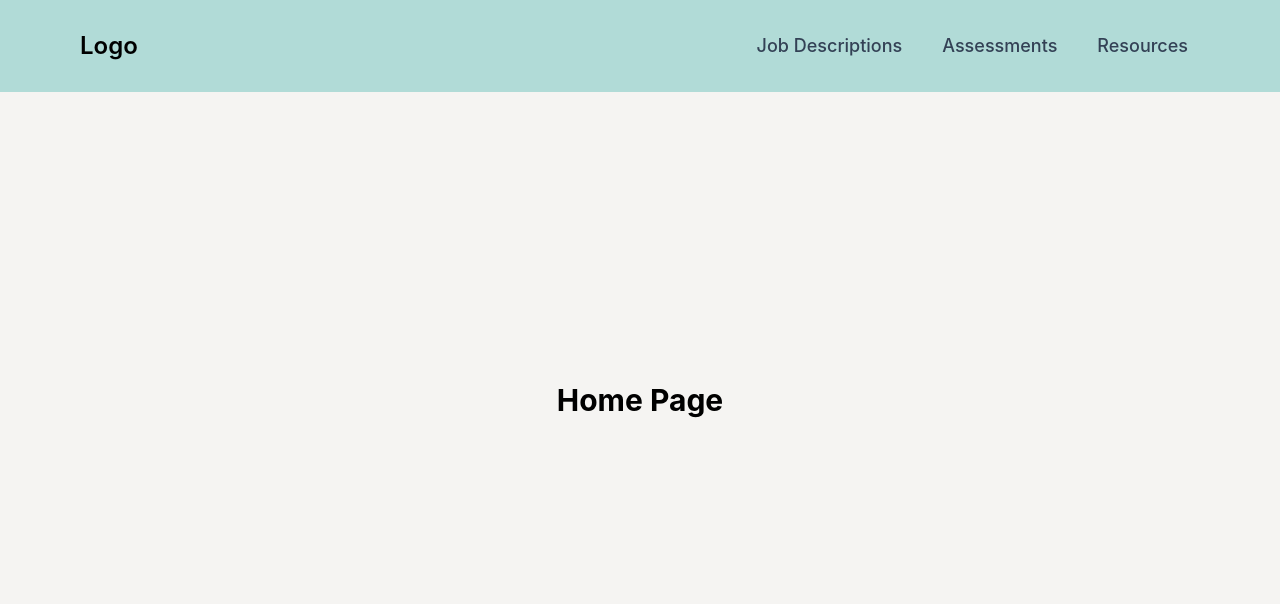
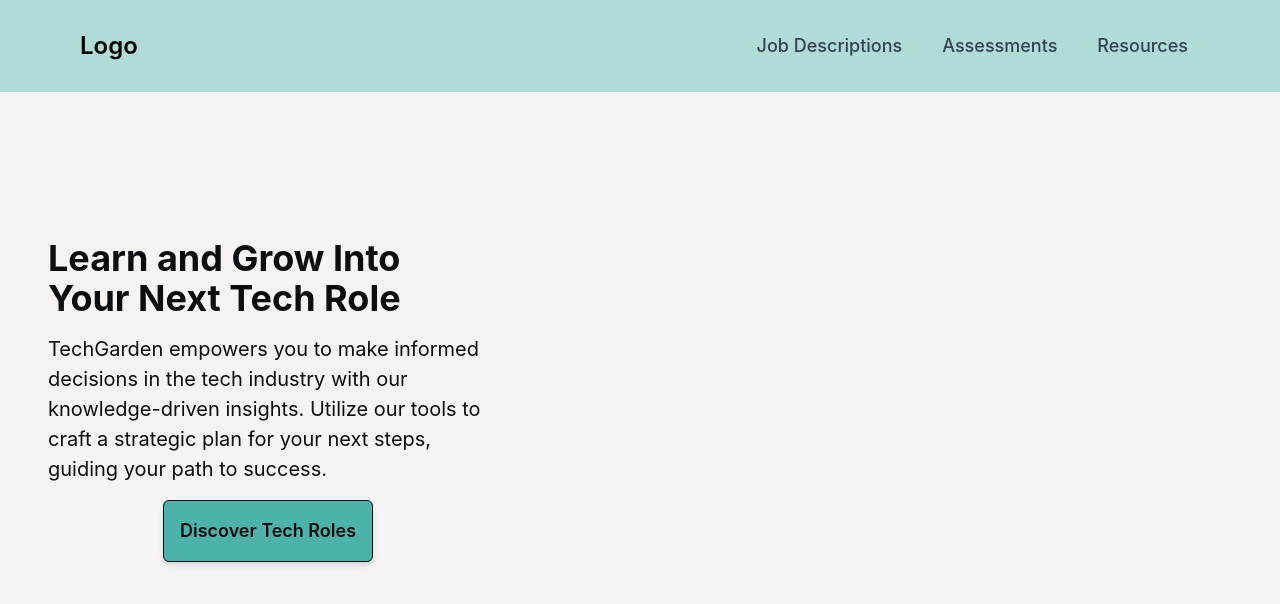
Before and after one commit to cherryontech/TechGarden, a React (Create React App) app: page / in a window 1280 px wide. Shown: the top 604 px of the page. Built offline with nearby package versions, Linux system fonts and the light colour scheme; the HTML template or start-up script is replaced by a standard one.

Commit message:
colors, text, and button added to homepage flex

```diff
--- a/src/pages/Home.js
+++ b/src/pages/Home.js
@@ -1,7 +1,27 @@
+// import homeDeskFlowers from "../assets/home-desk-flowers.jpeg";
+
 function Home() {
   return (
-    <div className="App-header">
-      <h1 className="text-3xl font-bold">Home Page</h1>
+    <div className="flex items-center m-5">
+      <div className="md:w-2/5 px-7">
+        <h1 className="text-4xl text-midnight-moss font-bold">
+          Learn and Grow Into Your Next Tech Role
+        </h1>
+        <p className="text-xl text-midnight-moss leading-normal py-4">
+          TechGarden empowers you to make informed decisions in the tech
+          industry with our knowledge-driven insights. Utilize our tools to
+          craft a strategic plan for your next steps, guiding your path to
+          success.
+        </p>
+        <div className="flex justify-center">
+          <button className="rounded-md border border-midnight-moss shadow-md text-lg font-semibold text-midnight-moss bg-tropical-cyan justify-center p-4">
+            Discover Tech Roles
+          </button>
+        </div>
+      </div>
+      <div className="md:w-3/5">
+        {/* <img src={homeDeskFlowers} alt="desk with a laptop and multiple plants on top" /> */}
+      </div>
     </div>
   );
 }
--- a/tailwind.config.js
+++ b/tailwind.config.js
@@ -5,7 +5,9 @@ export default {
     extend: {
       colors: {
         "cream": "#F5F4F2", // background color
-        "oasis-blue": "#B1DBD7" // navbar color
+        "oasis-blue": "#B1DBD7", // navbar color
+        "tropical-cyan": "#4BB3A9", // button color
+        "midnight-moss": "#0C0D0F" // text color
       },
     },
   },
```
Also changed, not shown: src/assets/home-desk-flowers.jpeg (added).
